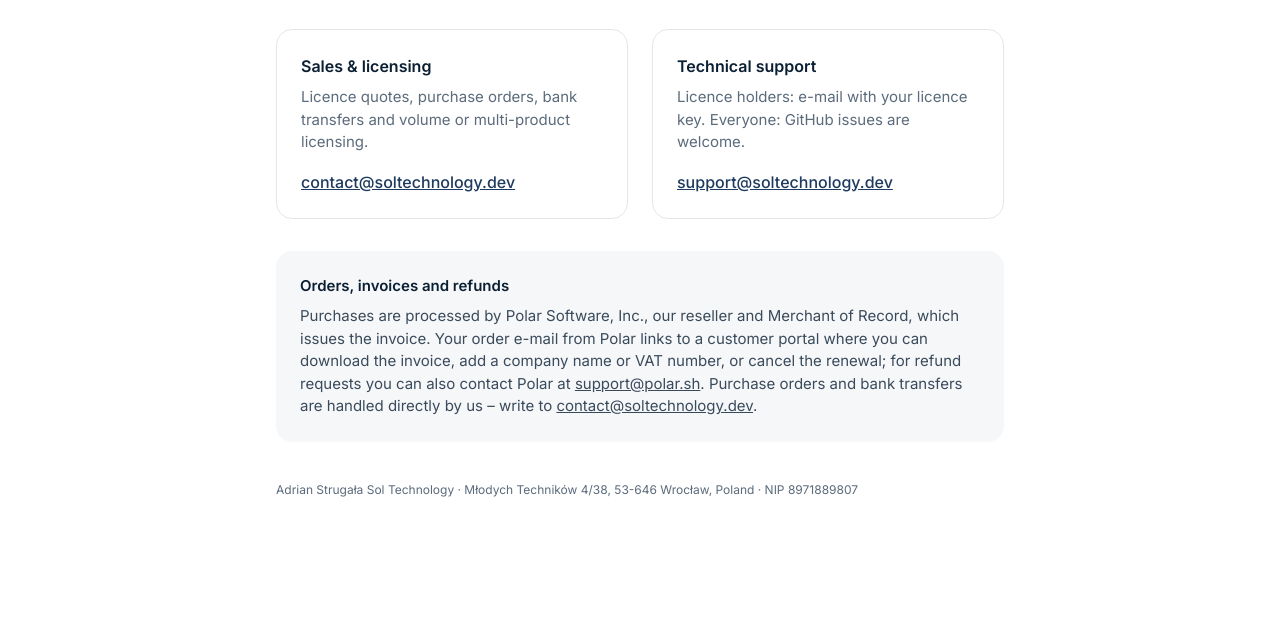
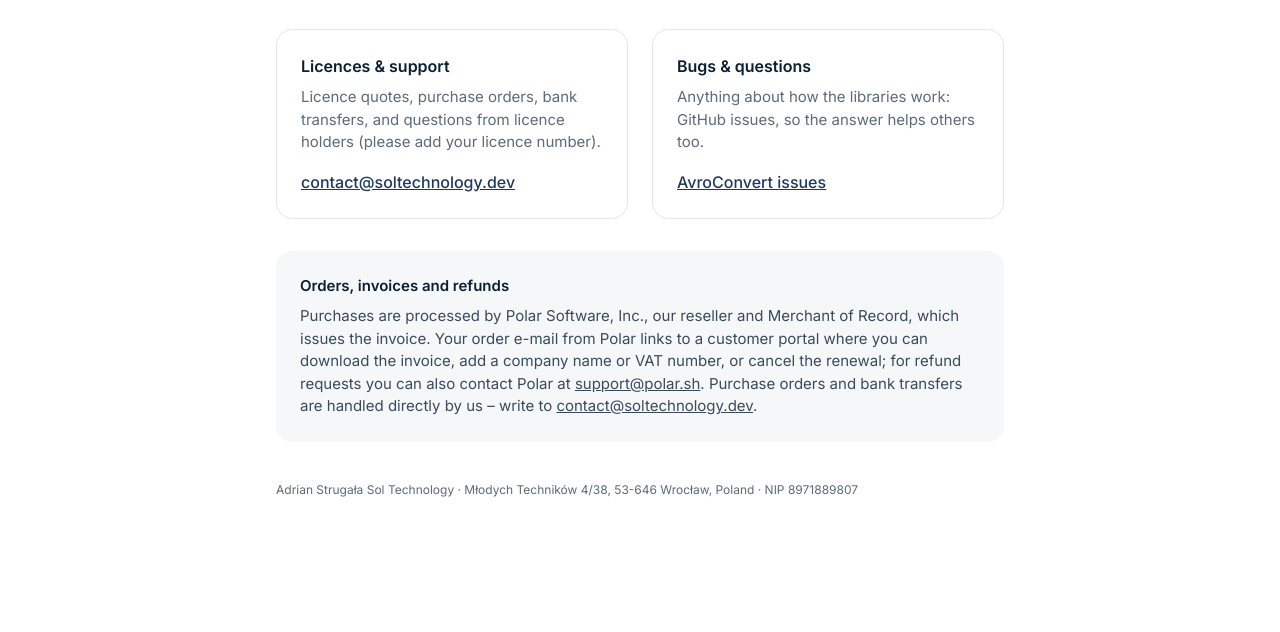
Before and after one commit to Sol-Technology/sol-technology.github.io, an Astro site: page /contact in a window 1280 px wide. Shown: the part 168-800 px from the top of the page. Built offline with nearby package versions, Linux system fonts and the light colour scheme; Astro itself is replaced by a stand-in of ours.

Commit message:
One public e-mail address: contact@ (support@ removed) (#2)

```diff
--- a/src/config.ts
+++ b/src/config.ts
@@ -4,7 +4,6 @@
   url: "https://soltechnology.dev",
   tagline: "High-performance .NET libraries with commercial licences for companies",
   contactEmail: "contact@soltechnology.dev",
-  supportEmail: "support@soltechnology.dev",
   github: "https://github.com/sol-technology",
   // Legal entity shown in Terms (the Merchant of Record's account review requires the sole proprietor's legal name). Keep in sync with terms.md / privacy.md.
   legalName: "Adrian Strugała Sol Technology",
--- a/src/pages/contact.astro
+++ b/src/pages/contact.astro
@@ -7,14 +7,14 @@
     <h1 class="text-3xl font-bold tracking-tight">Contact</h1>
     <div class="mt-8 grid gap-6 md:grid-cols-2">
       <div class="rounded-2xl border border-line p-6">
-        <h2 class="font-semibold">Sales &amp; licensing</h2>
-        <p class="mt-2 text-muted text-[15px]">Licence quotes, purchase orders, bank transfers and volume or multi-product licensing.</p>
+        <h2 class="font-semibold">Licences &amp; support</h2>
+        <p class="mt-2 text-muted text-[15px]">Licence quotes, purchase orders, bank transfers, and questions from licence holders (please add your licence number).</p>
         <a class="mt-4 inline-block font-medium text-deep underline" href={`mailto:${site.contactEmail}`}>{site.contactEmail}</a>
       </div>
       <div class="rounded-2xl border border-line p-6">
-        <h2 class="font-semibold">Technical support</h2>
-        <p class="mt-2 text-muted text-[15px]">Licence holders: e-mail with your licence key. Everyone: GitHub issues are welcome.</p>
-        <a class="mt-4 inline-block font-medium text-deep underline" href={`mailto:${site.supportEmail}`}>{site.supportEmail}</a>
+        <h2 class="font-semibold">Bugs &amp; questions</h2>
+        <p class="mt-2 text-muted text-[15px]">Anything about how the libraries work: GitHub issues, so the answer helps others too.</p>
+        <a class="mt-4 inline-block font-medium text-deep underline" href="https://github.com/AdrianStrugala/AvroConvert/issues">AvroConvert issues</a>
       </div>
     </div>
     <div class="mt-8 rounded-2xl bg-mist p-6 text-[15px]">
```
